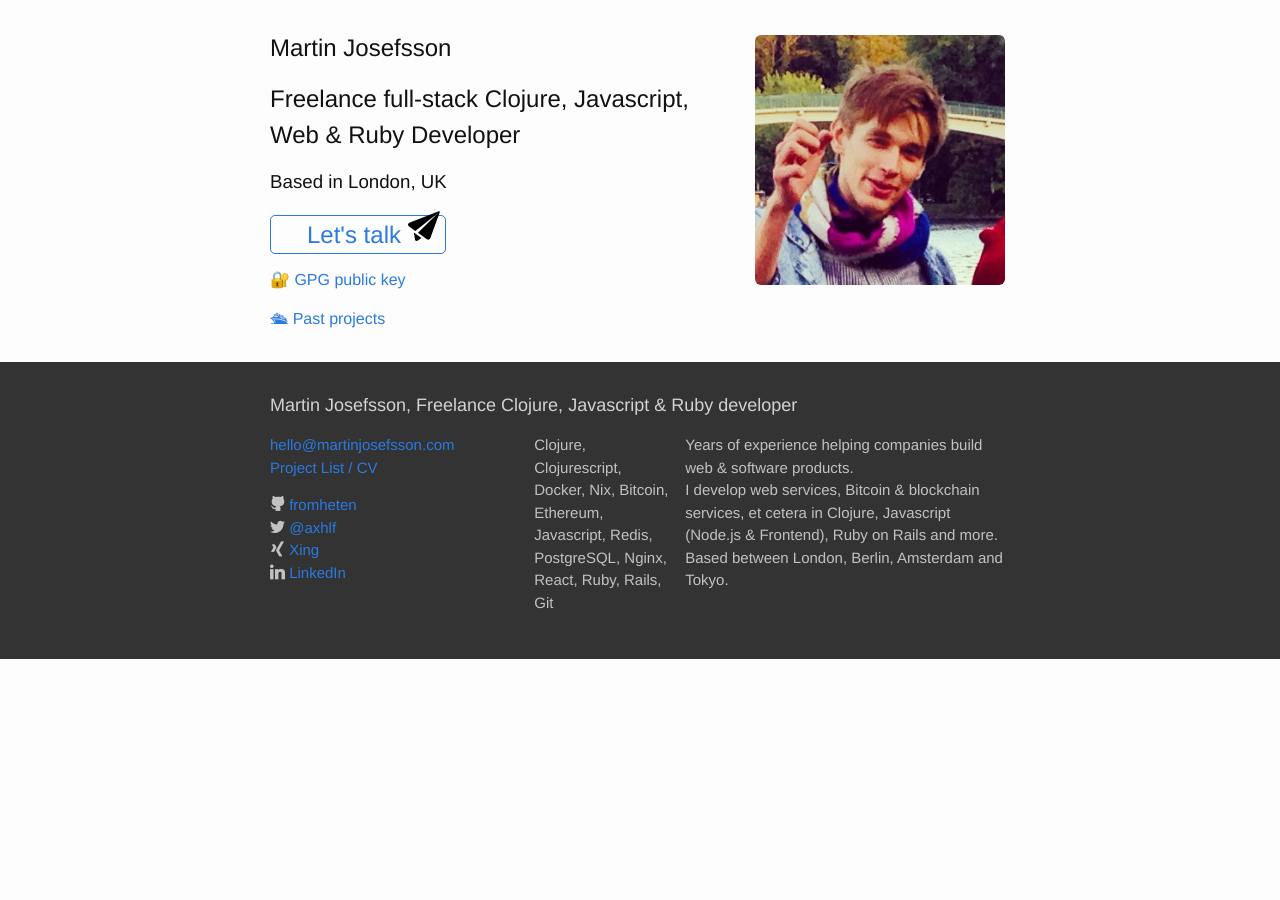
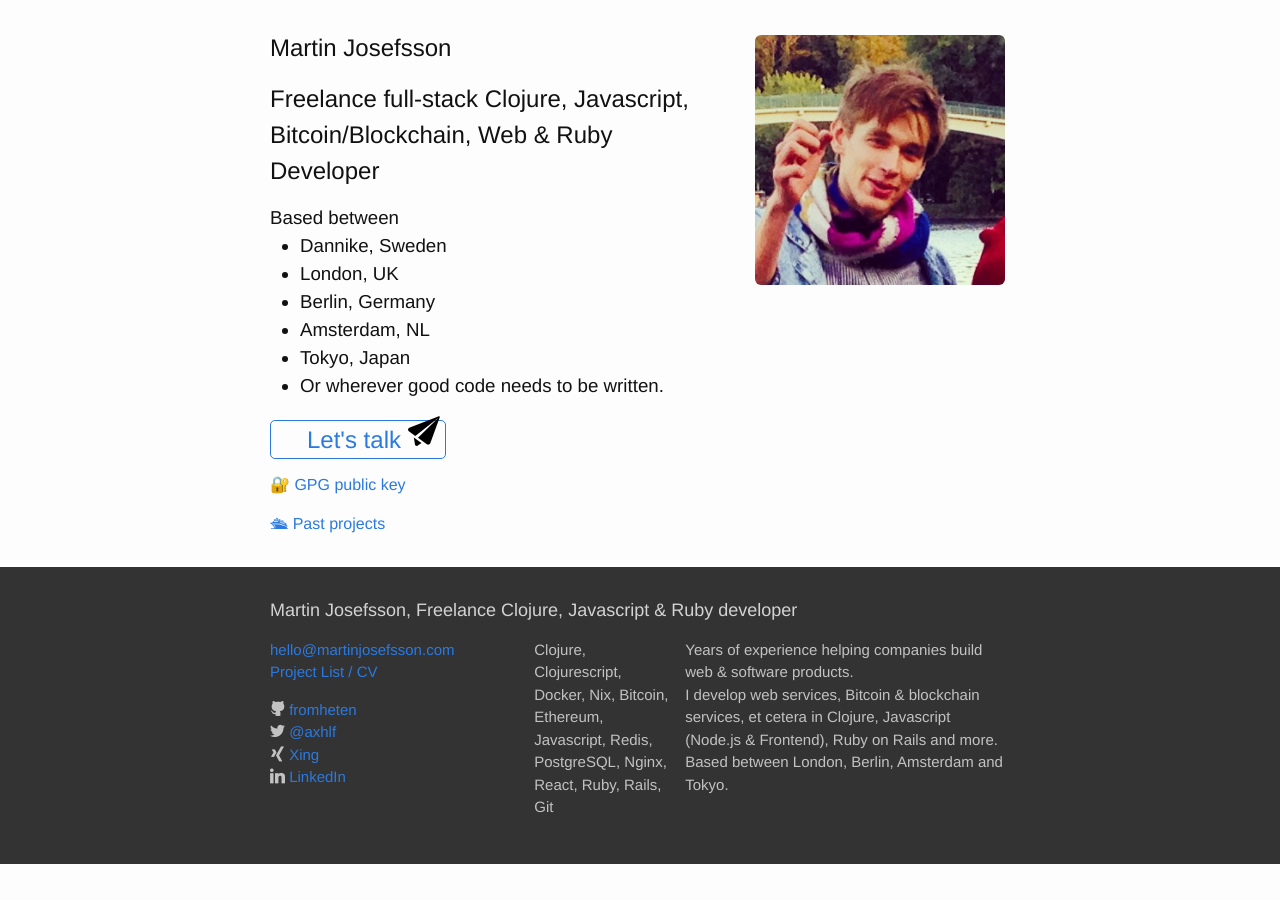
Before and after one commit to fromheten/fromheten.github.io, a Jekyll site: the page built from index.html, in a window 1280 px wide. Built offline with Jekyll 4.4.1, drawn with Linux system fonts in a browser that asks for light colours.

Commit message:
Update index with better info on locations

```diff
--- a/index.html
+++ b/index.html
@@ -4,9 +4,35 @@ layout: frontpage
 
 <img src="images/profile.jpg" alt="Picture of me & my best friend" class="profile-picture">
 <section class="presentation">
-  <h1>Martin Josefsson</h1>
-  <h2>Freelance full-stack Clojure, Javascript, Web & Ruby Developer</h2>
-  <h3>Based in London, UK</h3>
+  <h1>
+    Martin Josefsson
+  </h1>
+  <h2>
+    Freelance full-stack Clojure, Javascript, Bitcoin/Blockchain, Web & Ruby Developer
+  </h2>
+  <h3>
+    Based between
+    <ul>
+      <li>
+        Dannike, Sweden
+      </li>
+      <li>
+        London, UK
+      </li>
+      <li>
+        Berlin, Germany
+      </li>
+      <li>
+        Amsterdam, NL
+      </li>
+      <li>
+        Tokyo, Japan
+      </li>
+      <li>
+        Or wherever good code needs to be written.
+      </li>
+    </ul>
+  </h3>
 
   <p>
     <a href="mailto:{{ site.email }}?subject=Project" class="call-to-action">
```
